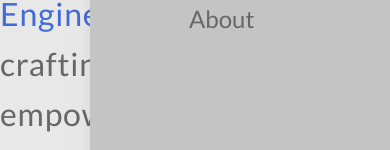
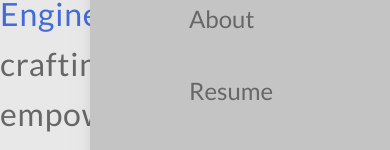
Before and after one commit to Youkwhan/portfoliov3, a React (Vite) app: page / in a window 390 px wide. Both pictures are taken after a click on the button 370 px from the left and 44 px from the top of the page. Shown: the part 261-411 px from the top of the page. Built offline with nearby package versions, Linux system fonts and the light colour scheme.

Commit message:
Add resume to mobile modal

```diff
--- a/src/scenes/navbar/index.jsx
+++ b/src/scenes/navbar/index.jsx
@@ -88,6 +88,13 @@ function Navbar() {
             >
               About
             </NavLink>
+            <a
+              className="transition duration-500 hover:text-primary-200 hover:underline"
+              target="_blank"
+              href={resume}
+            >
+              Resume
+            </a>
           </div>
         </div>
       )}
```
